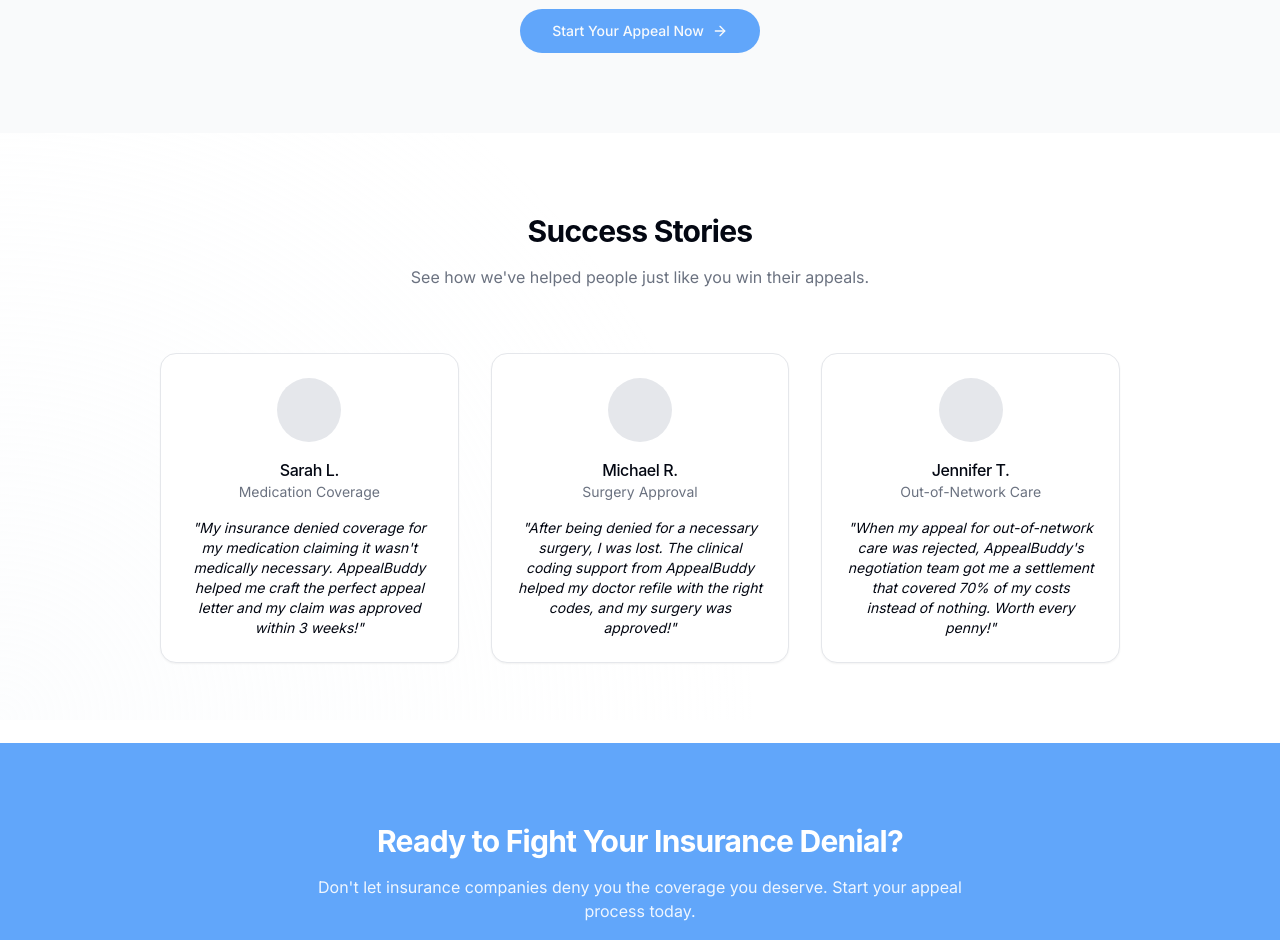
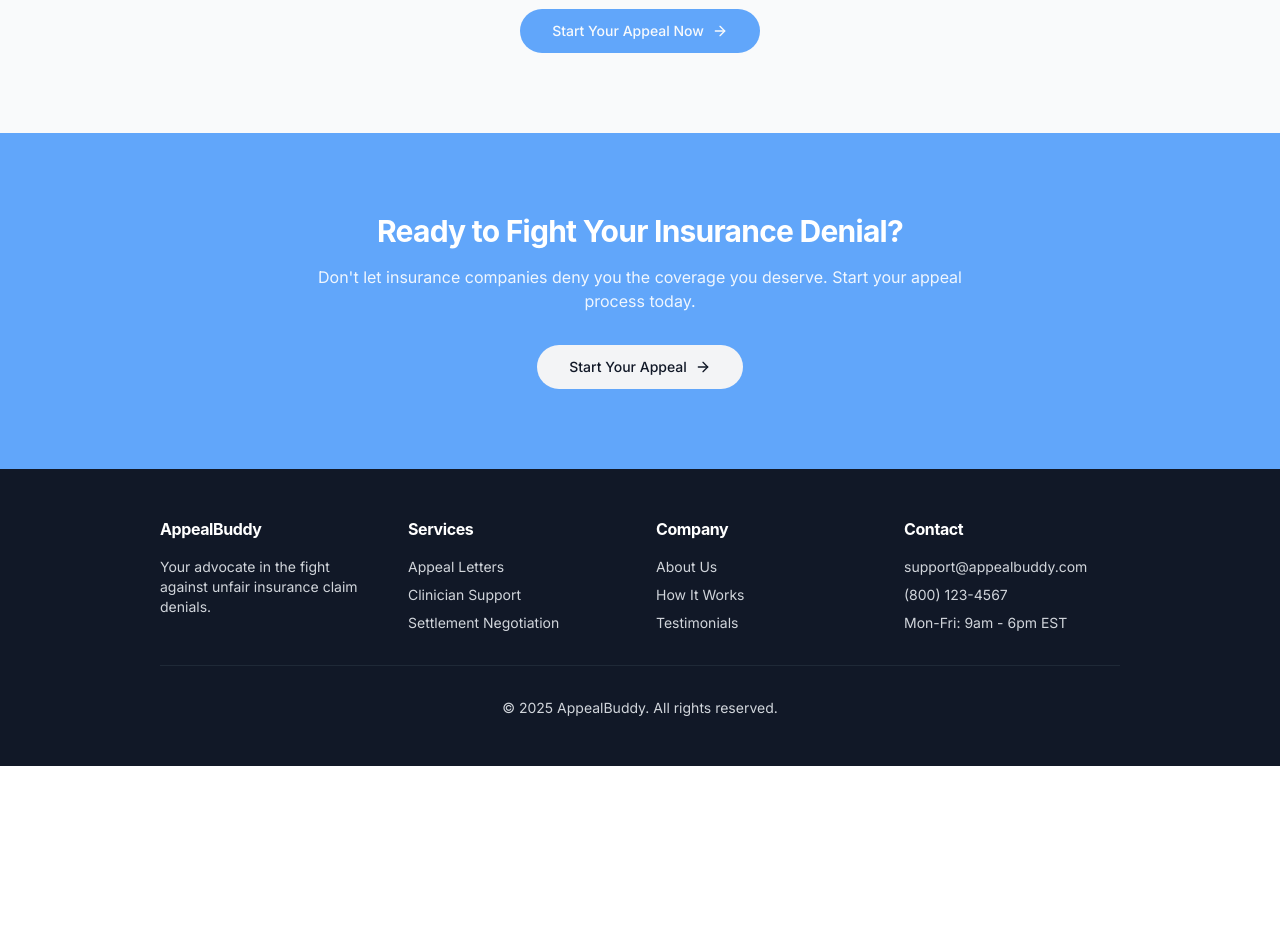
Before and after one commit to AliceMarb/appeal-ninja-buddy, a React (Vite) app: page / in a window 1280 px wide. Shown: the part 1680-2620 px from the top of the page. After the commit the page ends 2446 px from the top, so only its background shows below. Built offline with nearby package versions, Linux system fonts and the light colour scheme.

Commit message:
Remove testimonials section
Removes the testimonials section from the landing page.

```diff
--- a/src/pages/Landing.tsx
+++ b/src/pages/Landing.tsx
@@ -1,4 +1,3 @@
-
 import React from 'react';
 import { Link } from 'react-router-dom';
 import { ArrowRight, FileText, MessageSquare, Scale } from 'lucide-react';
@@ -204,59 +203,6 @@ const Landing = () => {
           </div>
         </section>
 
-        {/* Testimonials */}
-        <section id="testimonials" className="py-20 px-4">
-          <div className="container mx-auto max-w-5xl">
-            <div className="text-center mb-16">
-              <h2 className="text-3xl font-bold mb-4">Success Stories</h2>
-              <p className="text-muted-foreground max-w-2xl mx-auto">
-                See how we've helped people just like you win their appeals.
-              </p>
-            </div>
-
-            <div className="grid md:grid-cols-3 gap-8">
-              <Card className="bg-white">
-                <CardContent className="pt-6">
-                  <div className="flex flex-col items-center mb-4">
-                    <div className="w-16 h-16 bg-gray-200 rounded-full mb-4"></div>
-                    <h3 className="font-medium">Sarah L.</h3>
-                    <p className="text-sm text-muted-foreground">Medication Coverage</p>
-                  </div>
-                  <p className="text-sm text-center italic">
-                    "My insurance denied coverage for my medication claiming it wasn't medically necessary. AppealBuddy helped me craft the perfect appeal letter and my claim was approved within 3 weeks!"
-                  </p>
-                </CardContent>
-              </Card>
-
-              <Card className="bg-white">
-                <CardContent className="pt-6">
-                  <div className="flex flex-col items-center mb-4">
-                    <div className="w-16 h-16 bg-gray-200 rounded-full mb-4"></div>
-                    <h3 className="font-medium">Michael R.</h3>
-                    <p className="text-sm text-muted-foreground">Surgery Approval</p>
-                  </div>
-                  <p className="text-sm text-center italic">
-                    "After being denied for a necessary surgery, I was lost. The clinical coding support from AppealBuddy helped my doctor refile with the right codes, and my surgery was approved!"
-                  </p>
-                </CardContent>
-              </Card>
-
-              <Card className="bg-white">
-                <CardContent className="pt-6">
-                  <div className="flex flex-col items-center mb-4">
-                    <div className="w-16 h-16 bg-gray-200 rounded-full mb-4"></div>
-                    <h3 className="font-medium">Jennifer T.</h3>
-                    <p className="text-sm text-muted-foreground">Out-of-Network Care</p>
-                  </div>
-                  <p className="text-sm text-center italic">
-                    "When my appeal for out-of-network care was rejected, AppealBuddy's negotiation team got me a settlement that covered 70% of my costs instead of nothing. Worth every penny!"
-                  </p>
-                </CardContent>
-              </Card>
-            </div>
-          </div>
-        </section>
-
         {/* CTA Section */}
         <section className="py-20 px-4 bg-primary text-white">
           <div className="container mx-auto max-w-5xl text-center">
```
